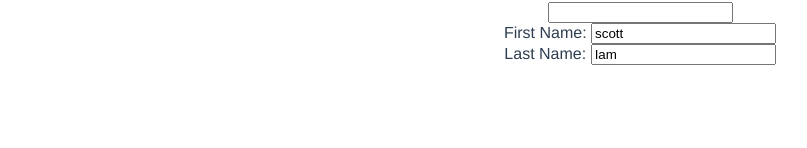
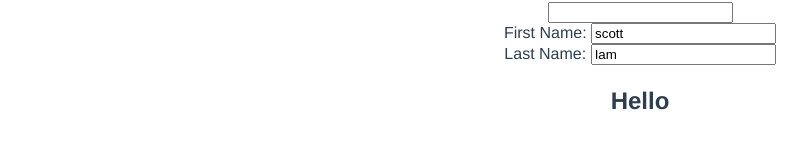
Before and after one commit to 2nonnymouse/vueTest, a Vue app: page / in a window 1280 px wide. Shown: the part 634-782 px from the top of the page, without its empty margins (0-807 px from the left). Built offline with nearby package versions, Linux system fonts and the light colour scheme.

Commit message:
component property
prop2

```diff
--- a/src/App.vue
+++ b/src/App.vue
@@ -2,7 +2,7 @@
   <div id="app">
     <!-- <img width="25%" src="./assets/logo.png" /> -->
     <!-- <HelloWorld/> -->
-    <Test /> <Test2 />
+    <Test /> <Test2 msg="Hello" />
   </div>
 </template>
 
--- a/src/components/Test2.vue
+++ b/src/components/Test2.vue
@@ -16,12 +16,19 @@
     <br />
     <label>Last Name: </label><input type="text" v-model="user.lastName" />
     <h1>{{ fullName }}</h1>
+    <h2>{{ msg }}</h2>
   </div>
 </template>
 
 <script>
 export default {
   name: "test2",
+  props: {
+    msg: {
+      type: String,
+      default: "foobar"
+    }
+  },
   data() {
     return {
       title: "Hello world",
--- a/src/main.js
+++ b/src/main.js
@@ -1,4 +1,4 @@
-// The Vue build version to load with the `import` command
+// The Vuejs build version to load with the `import` command
 // (runtime-only or standalone) has been set in webpack.base.conf with an alias.
 import Vue from "vue";
 import App from "./App";
```
